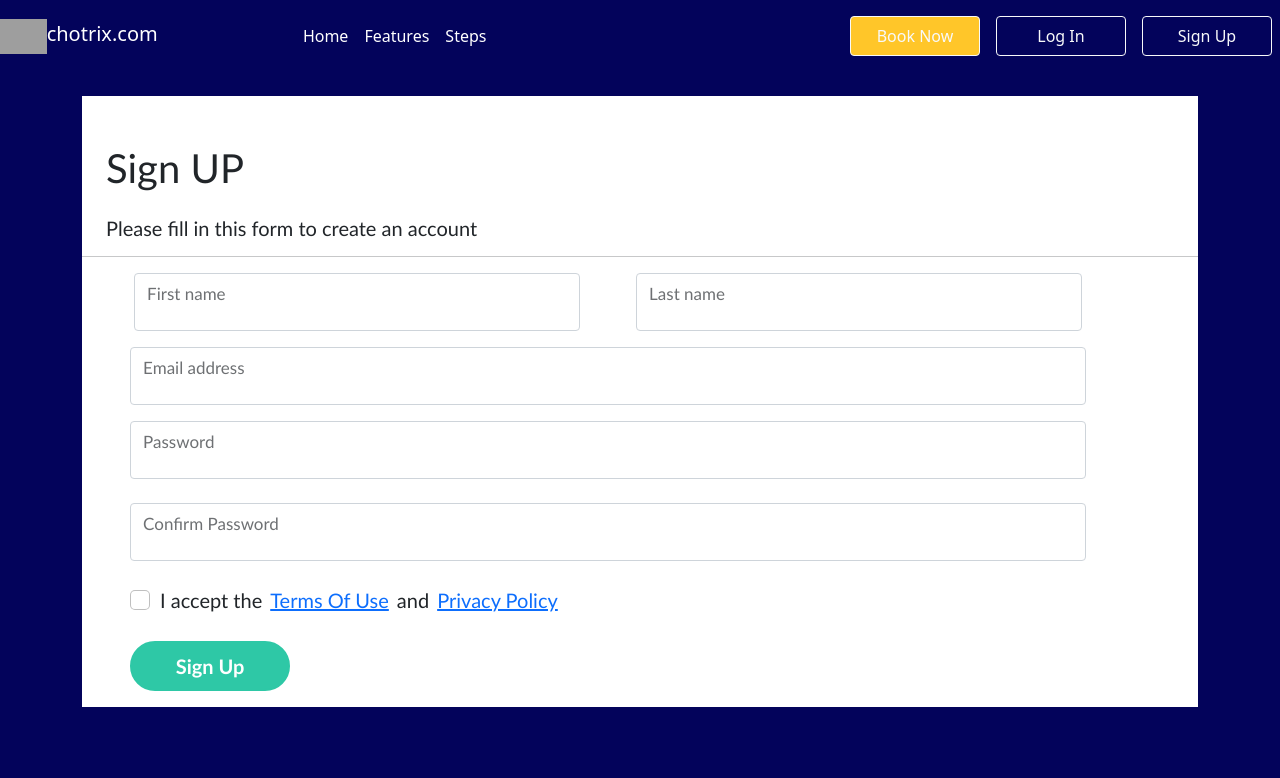
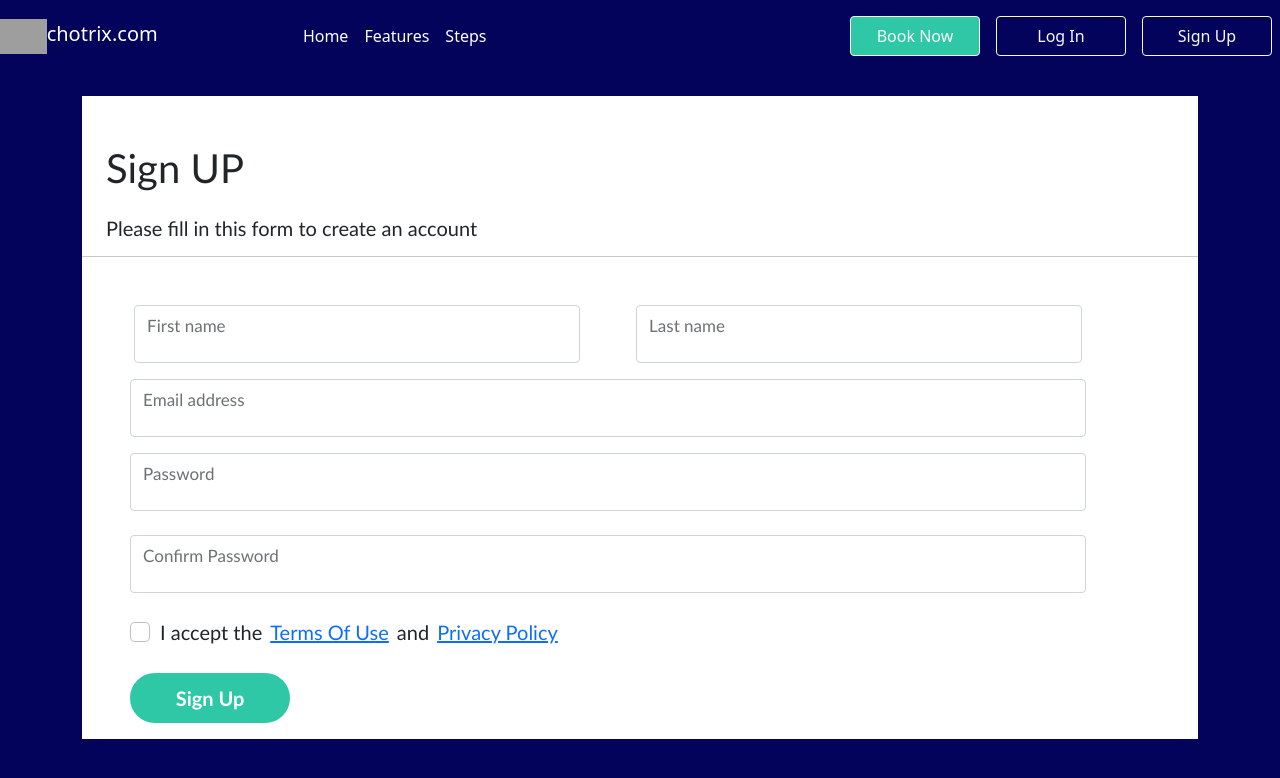
Before and after one commit to JOANITA-51/online-booking, a React (Create React App) app: page /sign-up in a window 1280 px wide. Shown: the top 778 px of the page. Built offline with nearby package versions, Linux system fonts and the light colour scheme; grey boxes are pictures that could not be loaded.

Commit message:
designed the home page

```diff
--- a/src/components/Hero.css
+++ b/src/components/Hero.css
@@ -22,7 +22,8 @@
 }
 
 #BookNow2{
-    background-color: #FFC629;
+    background-color: #2ec8a6;;
+    transition: 0.6s ease;
 }
 
 @media screen and (max-width:900px) {
--- a/src/components/NavBar.css
+++ b/src/components/NavBar.css
@@ -7,12 +7,19 @@
 #LogIn2{
     width: 130px;
     height: 40px;
+    transition: 0.6s ease;
 }
 .home{
     text-decoration: none;
     color: #ffff;
+
 }
 
 #BookNow{
-    background-color: #FFC629;
+    background-color: #2ec8a6;;
+    transition: 0.6s ease;
 }
+#BookNow:hover{
+    background-color: #ffff;
+    color: #000000;
+}
--- a/src/components/Steps.css
+++ b/src/components/Steps.css
@@ -25,5 +25,6 @@ h4{
 }
 #SignUp2{
     margin-top: 5%;
-    background-color: #FFC629;
+    background-color: #2ec8a6;;
+    transition: 0.6s ;
 }
--- a/src/components/pages/LogIn.js
+++ b/src/components/pages/LogIn.js
@@ -27,7 +27,7 @@ function Login() {
         '>
                     <h2 className='mb-4 pt-4 ms-5 fs-1'>Log In</h2>
                     <h5 className='ms-5 fw-normal' >Please Log in </h5>
-                    <hr  />
+                    <hr className='mb-5' />
                     <Form  onSubmit = {handleSubmit} className='login_tab_top_wrap float_left' >
                     <FloatingLabel  label="Email address"  className="mb-3 ms-5 fs-5" >
                         <Form.Control type="email" name='email' placeholder="name@example.com" onChange={event=>{setProfile({...profile, email:event.target.value})}} required />
--- a/src/components/pages/SignUp.js
+++ b/src/components/pages/SignUp.js
@@ -71,8 +71,8 @@ const SignUp=()=> {
           <div  className='align-items-center justify-content-center container3 mt-5
         '>
           <h2 className='mb-4 pt-5 ms-4 fs-1'>Sign UP</h2>
-          <h5 className='ms-4 fw-normal'  >Please fill in this form to create an account</h5>
-          <hr  />
+          <h5 className='ms-4 fw-normal' >Please fill in this form to create an account</h5>
+          <hr className='mb-5' />
             <Form className='text-center' onSubmit={handleSubmit(onFormSubmit)}>
               <Row className="g-2">
                 <Col md>
```
Also changed, not shown: src/App.css (line endings or trailing spaces).
